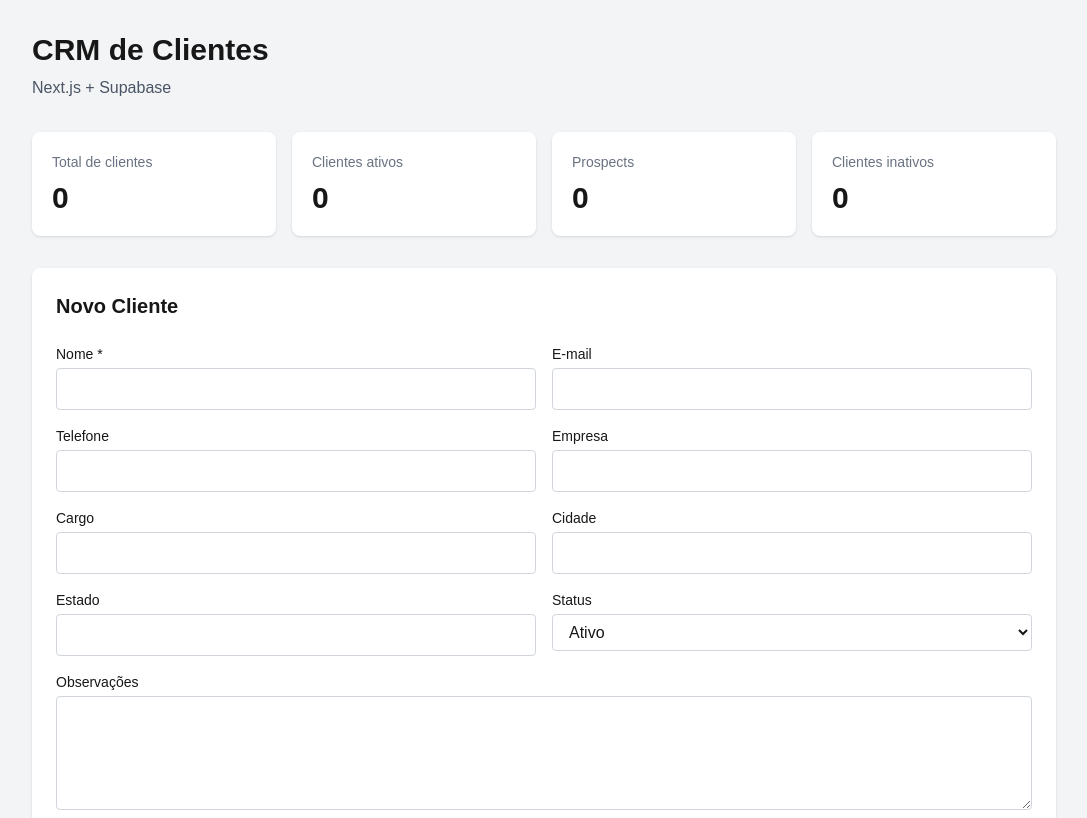
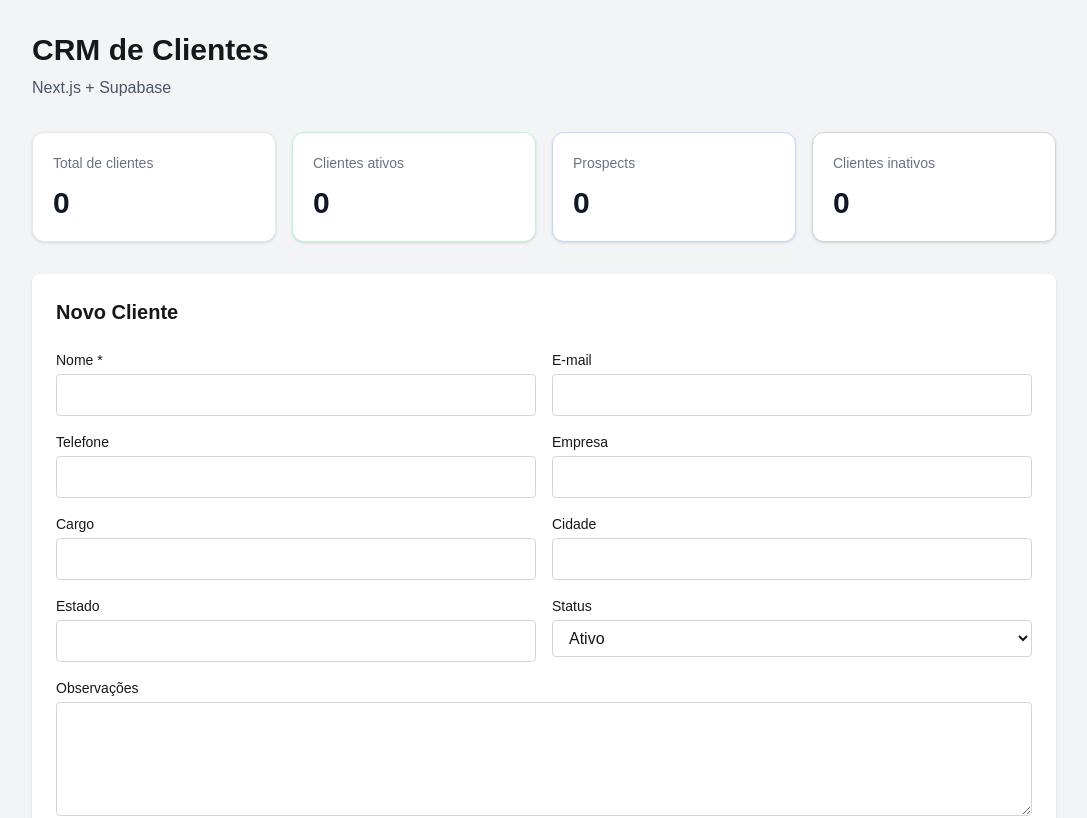
Before and after one commit to thomasbobadilla/crm-clientes-nextjs-supabase, a Next.js app: page / in a window 1280 px wide. Shown: the top 818 px of the page, without its empty margins (96-1183 px from the left). Built offline with nearby package versions, Linux system fonts and the light colour scheme; no server answers; the database is empty.

Commit message:
style: improve dashboard cards

```diff
--- a/components/dashboard/ResumoClientes.tsx
+++ b/components/dashboard/ResumoClientes.tsx
@@ -26,18 +26,22 @@ export default function ResumoClientes({ clientes }: Props) {
     {
       titulo: "Total de clientes",
       valor: total,
+      classe: "border-gray-200",
     },
     {
       titulo: "Clientes ativos",
       valor: ativos,
+      classe: "border-green-200",
     },
     {
       titulo: "Prospects",
       valor: prospects,
+      classe: "border-blue-200",
     },
     {
       titulo: "Clientes inativos",
       valor: inativos,
+      classe: "border-gray-300",
     },
   ];
 
@@ -46,13 +50,13 @@ export default function ResumoClientes({ clientes }: Props) {
       {cards.map((card) => (
         <div
           key={card.titulo}
-          className="rounded-lg bg-white p-5 shadow"
+          className={`rounded-xl border bg-white p-5 shadow-sm transition hover:shadow-md ${card.classe}`}
         >
-          <p className="text-sm text-gray-500">
+          <p className="text-sm font-medium text-gray-500">
             {card.titulo}
           </p>
 
-          <p className="mt-2 text-3xl font-bold">
+          <p className="mt-3 text-3xl font-bold text-gray-900">
             {card.valor}
           </p>
         </div>
```
